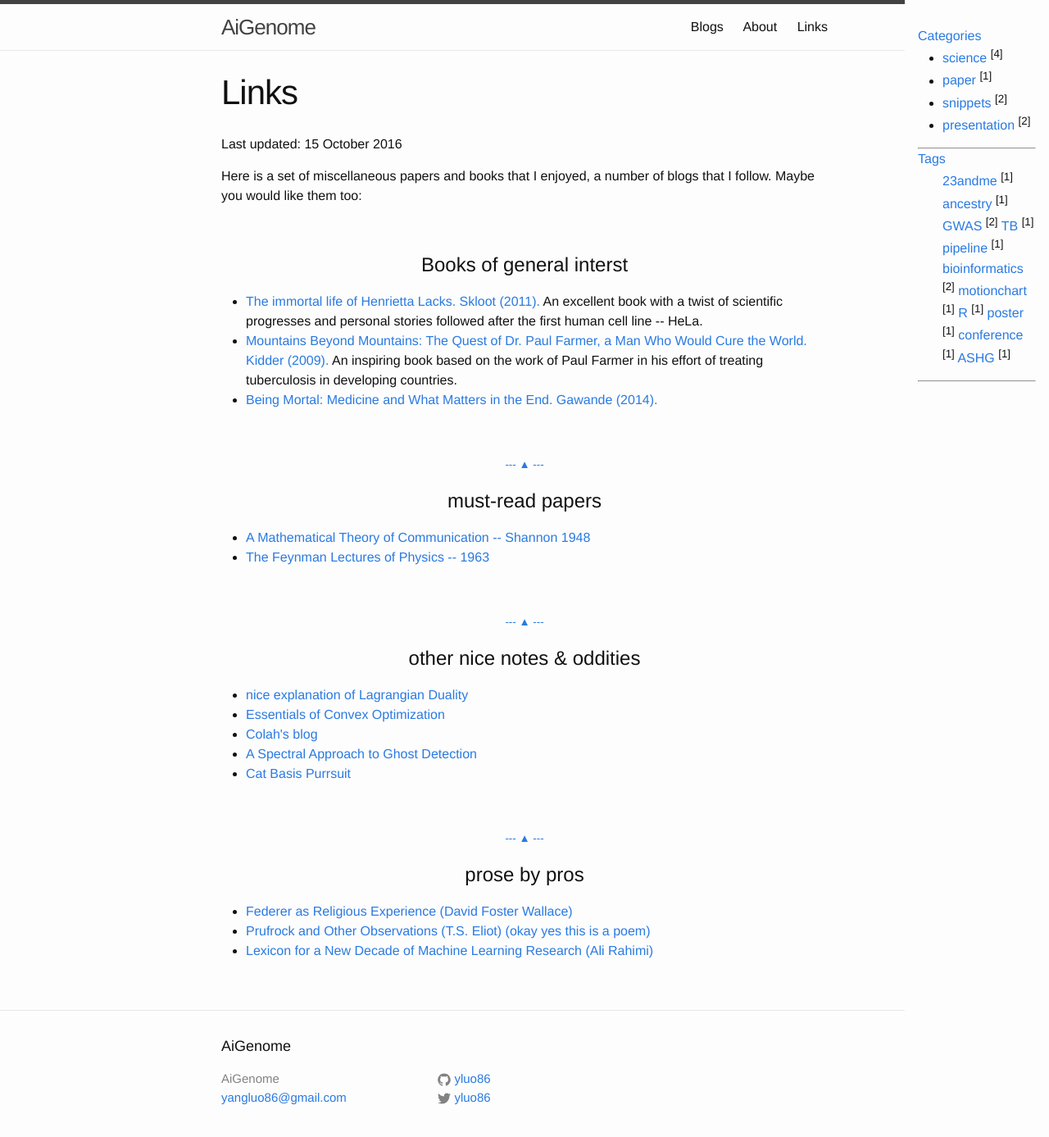
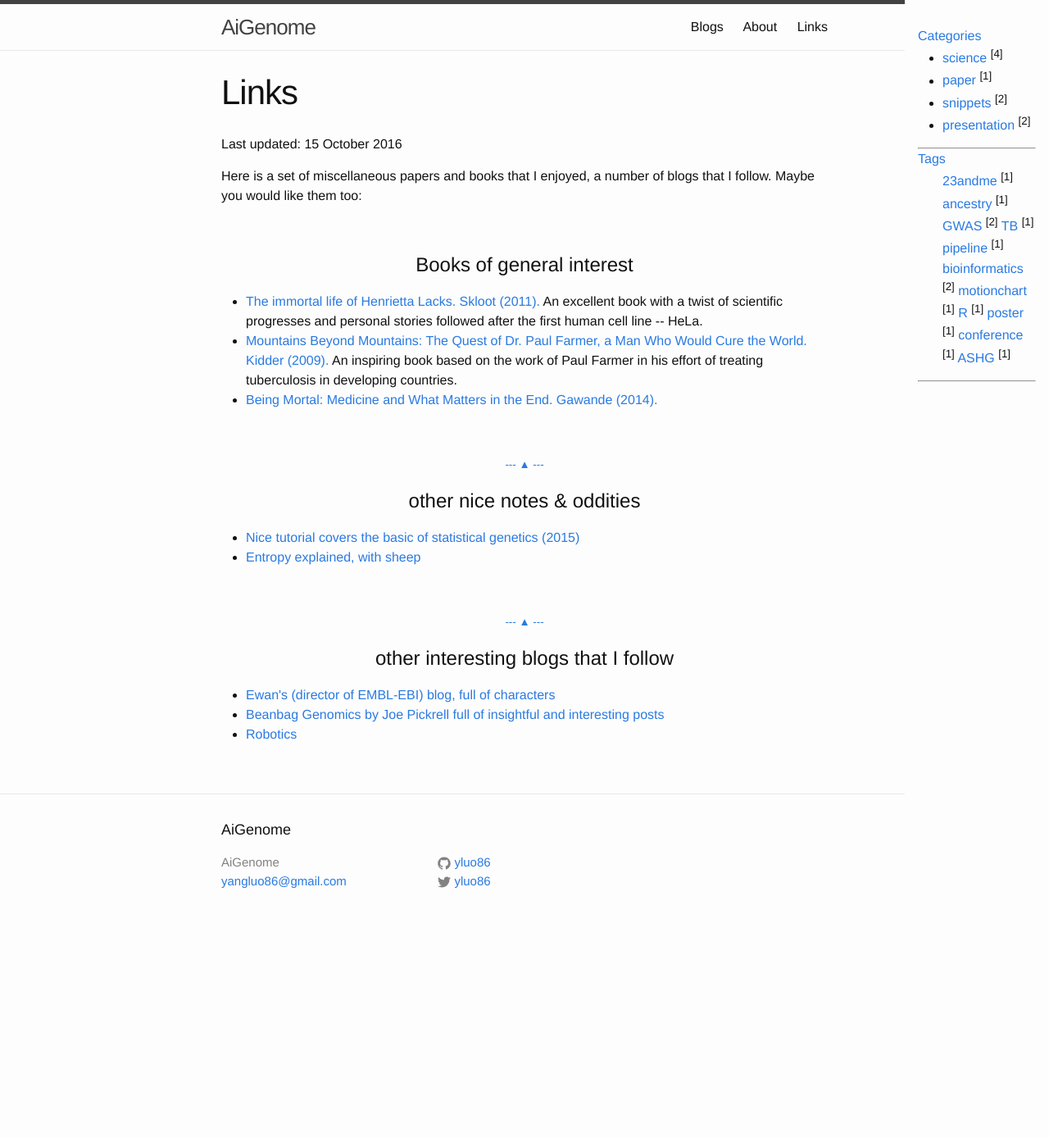
Before and after one commit to yluo86/yluo86.github.io, a Jekyll site: the page built from links.md, in a window 1280 px wide and 1400 px high. Shown: the top 1387 px of the window at 82% size. Built offline with Jekyll 4.4.1, drawn with Linux system fonts in a browser that asks for light colours.

Commit message:
modifying links

```diff
--- a/links.md
+++ b/links.md
@@ -10,7 +10,7 @@ Here is a set of miscellaneous papers and books that I enjoyed, a number of blog
 
 <br>
 <a name="books"></a>
-<h1 align="center">Books of general interst</h1>
+<h1 align="center">Books of general interest</h1>
 <ul class="pagecontent">
 	   <li><a href="http://www.amazon.com/The-Immortal-Life-Henrietta-Lacks/dp/1400052181">The immortal life of Henrietta Lacks. Skloot (2011).</a> An excellent book with a twist of scientific progresses and personal stories followed after the first human cell line --  HeLa.</li>
 	   <li><a href="http://www.amazon.com/Mountains-Beyond-Farmer-Random-Readers/dp/0812980557">Mountains Beyond Mountains: The Quest of Dr. Paul Farmer, a Man Who Would Cure the World. Kidder (2009).</a> An inspiring book based on the work of Paul Farmer in his effort of treating tuberculosis in developing countries. </li>
@@ -18,15 +18,7 @@ Here is a set of miscellaneous papers and books that I enjoyed, a number of blog
 </ul>
 
 
-<!-- seminal papers -->
-<br>
-<center><a href="#top" class="red"><small>--- &#x25B2; ---</small></a></center>
-<a name="papers"></a>
-<h1 align="center">must-read papers</h1>
-<ul class="pagecontent">
-	   <li><a href="http://worrydream.com/refs/Shannon%20-%20A%20Mathematical%20Theory%20of%20Communication.pdf">A Mathematical Theory of Communication -- Shannon 1948</a></li>
-      <li><a href="http://www.feynmanlectures.caltech.edu/">The Feynman Lectures of Physics -- 1963</a></li>
-</ul>
+
 
 <!-- http://tnt.phys.uniroma1.it/twiki/pub/TNTgroup/AngeloVulpiani/cha.pdf Stochastic Problems in Physics and Astronomy Chandrasekhar 1943 -->
 
@@ -36,11 +28,8 @@ Here is a set of miscellaneous papers and books that I enjoyed, a number of blog
 <a name="interesting"></a>
 <h1 align="center">other nice notes & oddities</h1>
 <ul class="pagecontent">
-	   <li><a href="http://cs.stanford.edu/people/davidknowles/lagrangian_duality.pdf">nice explanation of Lagrangian Duality</a></li>
-      <li><a href="http://www.ics.uci.edu/~welling/classnotes/papers_class/Convex-Opt.pdf">Essentials of Convex Optimization</a></li>
-	   <li><a href="http://colah.github.io/">Colah's blog</a></li>
-	   <li><a href="http://www.oneweirdkerneltrick.com/spectral.pdf">A Spectral Approach to Ghost Detection</a></li>
-	   <li><a href="http://www.oneweirdkerneltrick.com/catbasis.pdf">Cat Basis Purrsuit</a></li>
+	   <li><a href="http://faculty.washington.edu/tathornt/SISG2015/lectures/Taipei2015/">Nice tutorial covers the basic of statistical genetics (2015)</a></li>
+	   <li><a href="https://aatishb.github.io/entropy/">Entropy explained, with sheep</a></li>
 
 </ul>
 
@@ -49,11 +38,11 @@ Here is a set of miscellaneous papers and books that I enjoyed, a number of blog
 <br>
 <center><a href="#top" class="red"><small>--- &#x25B2; ---</small></a></center>
 <a name="read"></a>
-<h1 align="center">prose by pros</h1>
+<h1 align="center">other interesting blogs that I follow</h1>
 <ul class="pagecontent">
-      <li><a href="http://www.nytimes.com/2006/08/20/sports/playmagazine/20federer.html?pagewanted=all&_r=0">Federer as Religious Experience (David Foster Wallace)</a></li>
-      <li><a href="http://www.bartleby.com/198/">Prufrock and Other Observations (T.S. Eliot) (okay yes this is a poem)</a></li>
-      <li><a href="https://keysduplicated.com/~ali/words.html">Lexicon for a New Decade of Machine Learning Research (Ali Rahimi)</a></li>
+      <li><a href="http://genomeinformatician.blogspot.com/">Ewan's (director of EMBL-EBI) blog, full of characters</a></li>
+      <li><a href="https://joepickrell.wordpress.com/author/joepickrell/">Beanbag Genomics by Joe Pickrell full of insightful and interesting posts</a></li>
+      <li><a href="http://www.saistent.com/">Robotics</a></li>
 
 {% if page.tags contains 'draft' %}
       <li><a href="https://twitter.com/CV_Hipster">CV\_hipster</a></li>
```
Also changed, not shown: README.md, 3 other files.
